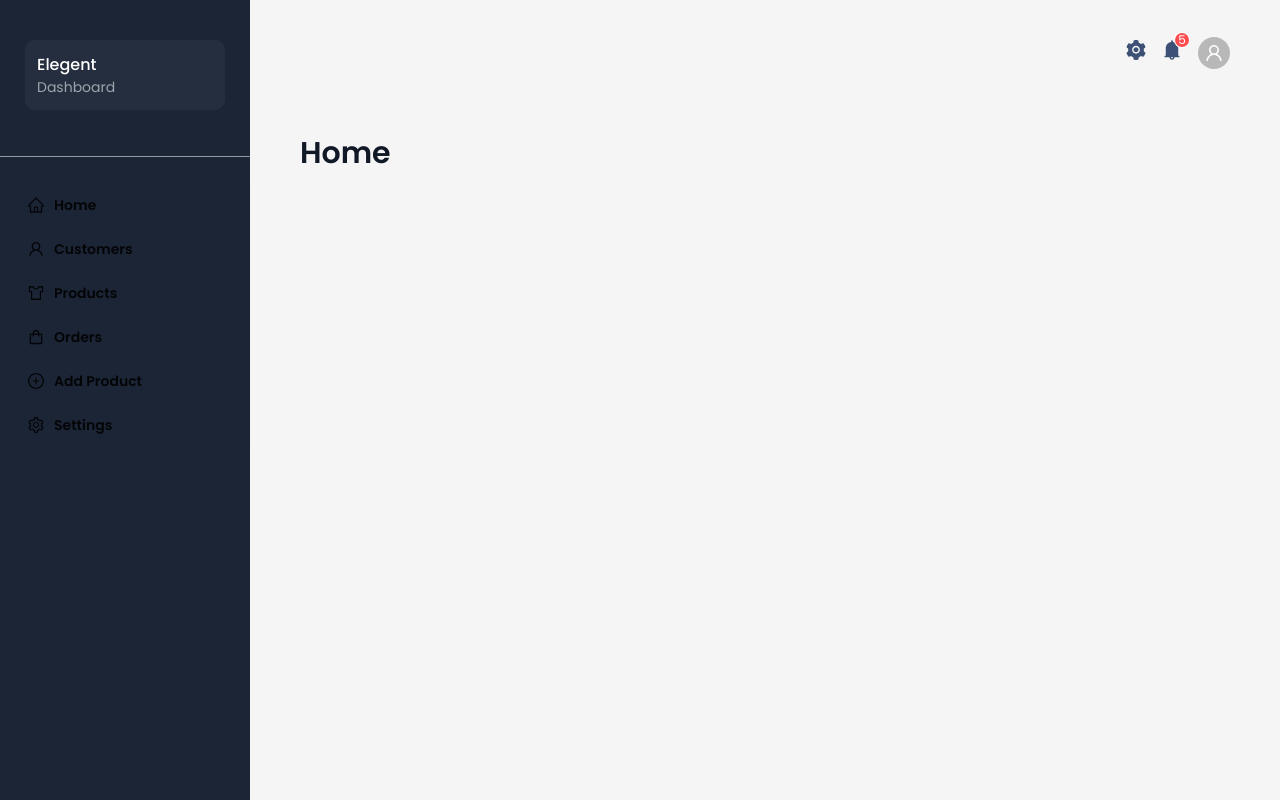
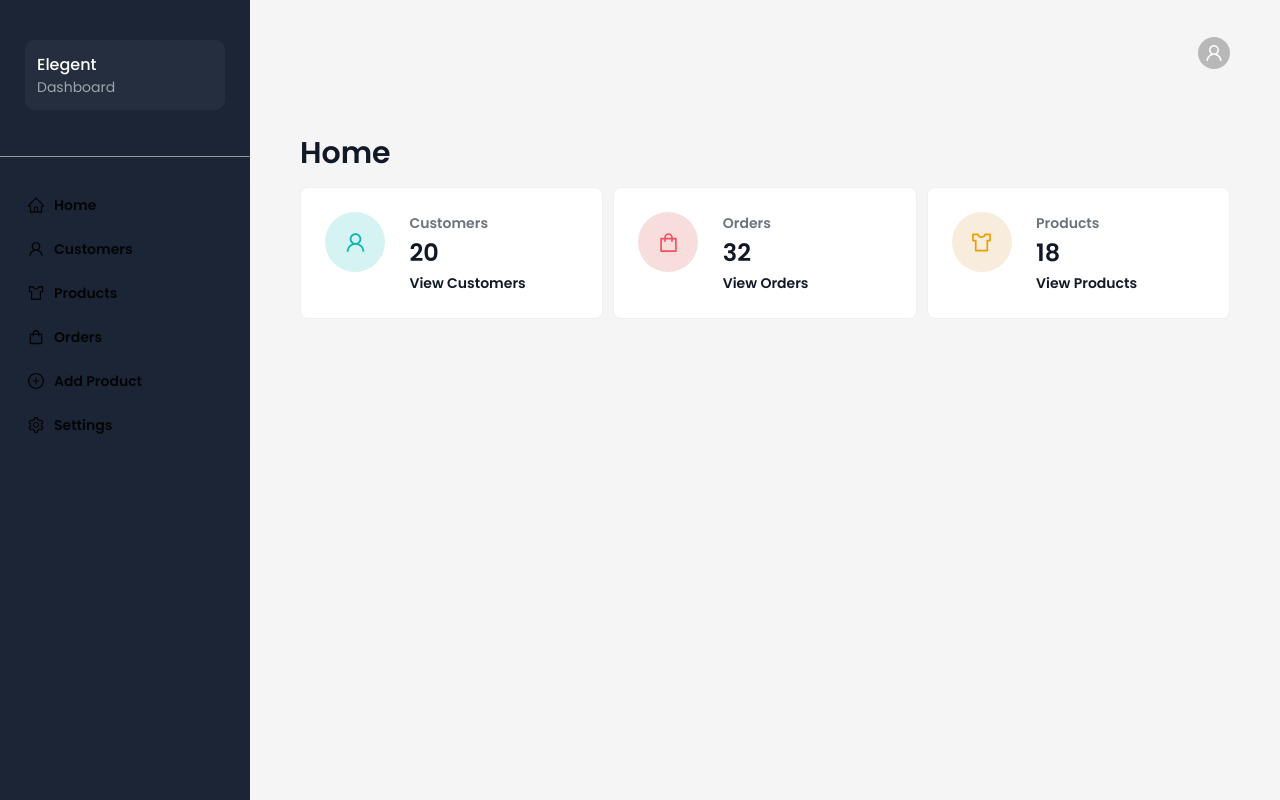
Before and after one commit to thomasdev9/dashboard-app, a React (Create React App) app: page / in a window 1280 px wide. Built offline with nearby package versions, Linux system fonts and the light colour scheme.

Commit message:
Home page cards

```diff
--- /dev/null
+++ b/src/features/components/create-card.js
@@ -0,0 +1,72 @@
+import React from 'react';
+import { Link } from 'react-router-dom';
+import styled, { css } from 'styled-components';
+import { Card } from 'antd';
+
+const CardBody = styled.div`
+  display: grid;
+  grid-template-columns: 1fr 2fr;
+`;
+
+const IconWrapper = styled.div`
+  width: 60px;
+  height: 60px;
+  font-size: 21px;
+  line-height: 60px;
+  border-radius: 100%;
+  color: : rgb(11, 183, 175);
+  display: flex;
+  flex-direction: row;
+  align-items: center;
+  justify-content: center;
+
+  ${(props) =>
+    props.color &&
+    css`
+      background-color: ${props.color};
+    `}
+`;
+
+const InfoWrapper = styled.div`
+  display: flex;
+  flex-direction: column;
+  align-items: flex-start;
+  justify-content: flex-start;
+`;
+
+const InfoHeader = styled.h6`
+  color: rgb(108, 115, 127);
+  font-weight: 600;
+  font-size: 14px;
+`;
+
+const InfoValue = styled.h4`
+  color: rgb(17, 25, 39);
+  font-weight: 600;
+  font-size: 24px;
+`;
+
+const InfoLink = styled.p`
+  color: rgb(17, 25, 39);
+  font-size: 14px;
+  font-weight: 600;
+`;
+
+function CreateCard({ icon, color, header, value, linkText, path }) {
+  return (
+    <Card style={{ marginRight: '15px' }}>
+      <CardBody>
+        <IconWrapper color={color}>{icon}</IconWrapper>
+        <InfoWrapper>
+          <InfoHeader>{header}</InfoHeader>
+          <InfoValue>{value}</InfoValue>
+          <Link to={path}>
+            <InfoLink>{linkText}</InfoLink>
+          </Link>
+        </InfoWrapper>
+      </CardBody>
+    </Card>
+  );
+}
+
+export default CreateCard;
--- a/src/features/ui/topbar.js
+++ b/src/features/ui/topbar.js
@@ -1,7 +1,7 @@
 import React, { useState } from 'react';
 import styled from 'styled-components';
-import { Layout, Badge, Space, Avatar, Drawer } from 'antd';
-import { MenuOutlined, BellFilled, SettingFilled, UserOutlined } from '@ant-design/icons';
+import { Layout, Space, Avatar, Drawer } from 'antd';
+import { MenuOutlined, UserOutlined } from '@ant-design/icons';
 import MenuComponent from '../ui/menu-component';
 
 const HeaderWrapper = styled.div`
@@ -71,10 +71,6 @@ function Topbar() {
         </Drawer>
         <Logo>Elegent</Logo>
         <Space size={16} wrap>
-          <SettingFilled style={{ fontSize: '20px', color: '#3d5176' }} />
-          <Badge count={5} size="small">
-            <BellFilled style={{ fontSize: '20px', color: '#3d5176' }} />
-          </Badge>
           <Avatar icon={<UserOutlined />} />
         </Space>
       </HeaderWrapper>
--- a/src/pages/add-product.js
+++ b/src/pages/add-product.js
@@ -21,7 +21,7 @@ function AddProduct() {
   return (
     <Content>
       <Title style={{ color: 'rgb(17, 25, 39)' }} level={2}>
-        Add new product
+        Add Product
       </Title>
       <Card title="Product Data">
         <CreateForm {...formData} handleSubmit={handleSubmit} />
--- a/src/pages/home.js
+++ b/src/pages/home.js
@@ -1,6 +1,25 @@
 import React from 'react';
+import styled from 'styled-components';
 import Content from '../features/ui/content';
 import { Typography } from 'antd';
+import CreateCard from '../features/components/create-card';
+import { cardsData } from '../shared/setup/home';
+
+const CardWrapper = styled.div`
+  width: 100%;
+  display: grid;
+  grid-template-columns: 1fr 1fr 1fr;
+  grid-gap: 10px;
+
+  @media only screen and (max-width: 850px) {
+    grid-template-columns: 1fr 1fr;
+  }
+
+  @media only screen and (max-width: 600px) {
+    display: flex;
+    flex-direction: column;
+  }
+`;
 
 const { Title } = Typography;
 
@@ -10,6 +29,11 @@ function Home() {
       <Title style={{ color: 'rgb(17, 25, 39)' }} level={2}>
         Home
       </Title>
+      <CardWrapper>
+        {cardsData?.map((card, index) => (
+          <CreateCard {...card} key={index} />
+        ))}
+      </CardWrapper>
     </Content>
   );
 }
--- /dev/null
+++ b/src/shared/setup/home.js
@@ -0,0 +1,28 @@
+import { UserOutlined, ShoppingOutlined, SkinOutlined } from '@ant-design/icons';
+
+export const cardsData = [
+  {
+    icon: <UserOutlined style={{ color: 'rgb(11, 183, 175)', size: '21px' }} />,
+    color: 'rgb(213, 243, 242)',
+    header: 'Customers',
+    linkText: 'View Customers',
+    path: '/customers',
+    value: 20,
+  },
+  {
+    icon: <ShoppingOutlined style={{ color: 'rgb(246, 78, 96)', size: '21px' }} />,
+    color: 'rgb(248, 221, 221)',
+    header: 'Orders',
+    linkText: 'View Orders',
+    path: '/orders',
+    value: 32,
+  },
+  {
+    icon: <SkinOutlined style={{ color: 'rgb(238, 157, 1)', size: '21px' }} />,
+    color: 'rgb(248, 236, 220)',
+    header: 'Products',
+    linkText: 'View Products',
+    path: '/products',
+    value: 18,
+  },
+];
```
